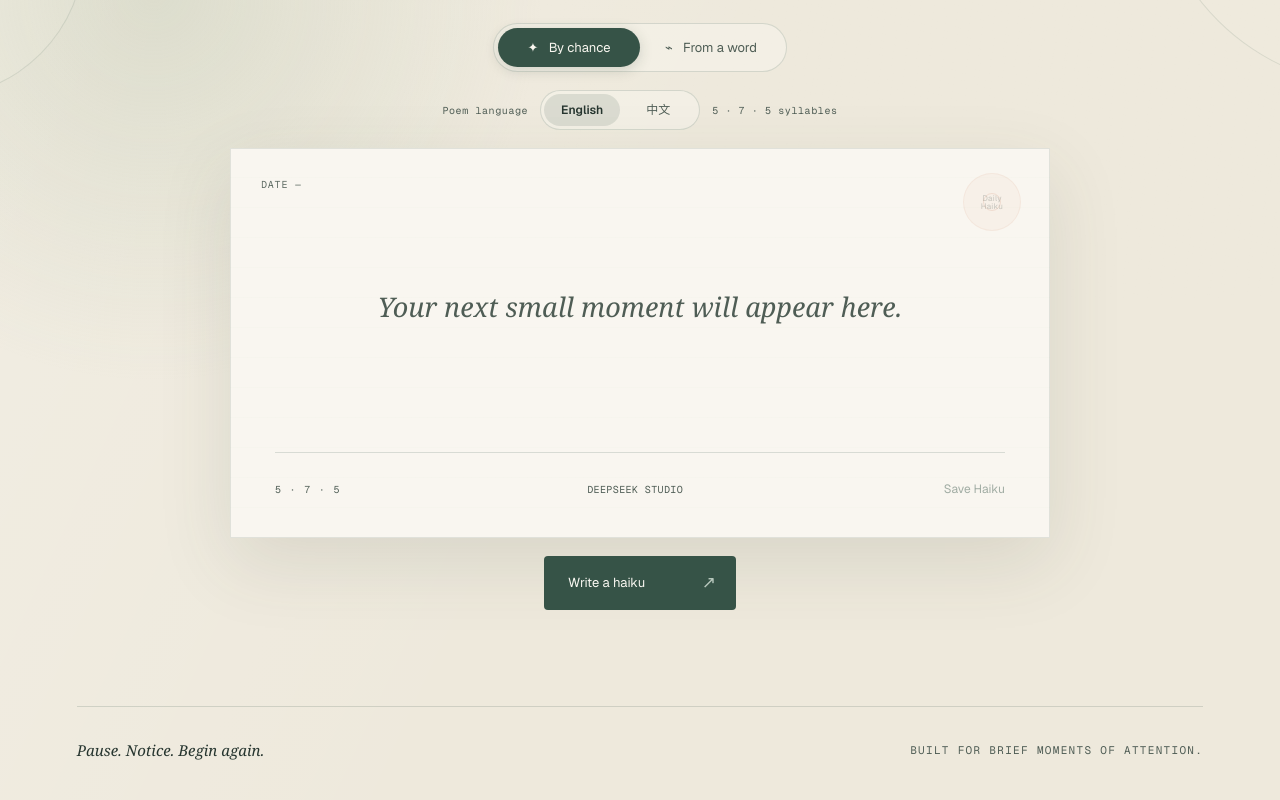
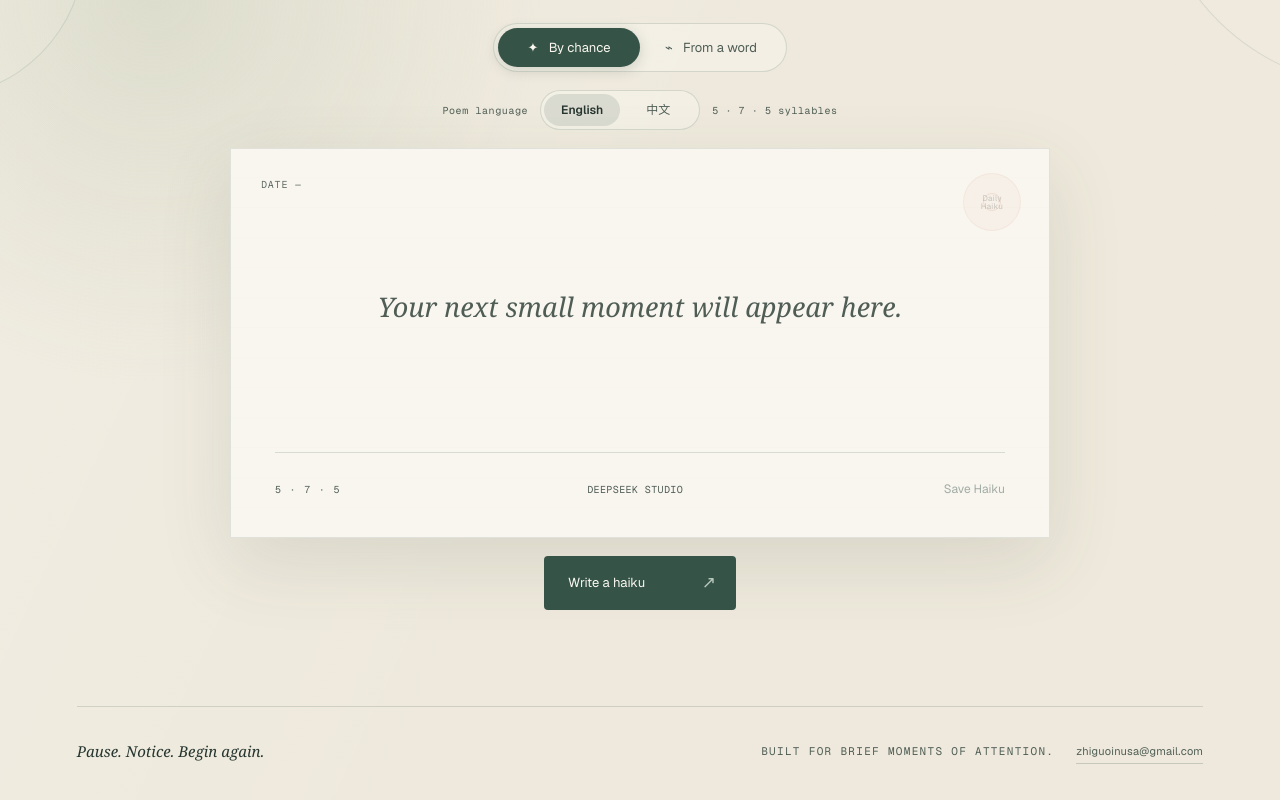
Before and after one commit to ZiggyLiu/haikuly, a Next.js app: page / in a window 1280 px wide. Shown: the part 502-1302 px from the top of the page. Built offline with nearby package versions, Linux system fonts and the light colour scheme.

Commit message:
Add public contact email

```diff
--- a/app/globals.css
+++ b/app/globals.css
@@ -527,6 +527,29 @@ footer p {
   font-style: italic;
 }
 
+.footer-meta {
+  display: flex;
+  align-items: center;
+  gap: 22px;
+}
+
+.footer-contact {
+  padding: 4px 0;
+  border-bottom: 1px solid rgba(54, 83, 71, 0.22);
+  color: var(--ink-soft);
+  font-family: var(--font-geist-sans), Arial, sans-serif;
+  font-size: 11px;
+  letter-spacing: 0.02em;
+  text-decoration: none;
+  transition: border-color 160ms ease, color 160ms ease;
+}
+
+.footer-contact:hover,
+.footer-contact:focus-visible {
+  border-color: var(--moss);
+  color: var(--moss);
+}
+
 @keyframes reveal {
   from { opacity: 0; transform: translateY(8px); }
   to { opacity: 1; transform: translateY(0); }
@@ -579,7 +602,8 @@ footer p {
   .ambient { border-color: rgba(54, 83, 71, 0.2); }
   .ambient-left { width: 210px; height: 210px; left: -118px; top: 210px; }
   .ambient-right { width: 260px; height: 260px; right: -155px; top: 520px; }
-  footer { align-items: flex-start; gap: 10px; flex-direction: column; }
+  footer { align-items: flex-start; gap: 12px; flex-direction: column; }
+  .footer-meta { align-items: flex-start; flex-direction: column; gap: 8px; }
 }
 
 @media (prefers-reduced-motion: reduce) {
--- a/app/page.tsx
+++ b/app/page.tsx
@@ -370,7 +370,16 @@ export default function Home() {
 
       <footer>
         <p>Pause. Notice. Begin again.</p>
-        <span>Built for brief moments of attention.</span>
+        <div className="footer-meta">
+          <span>Built for brief moments of attention.</span>
+          <a
+            className="footer-contact"
+            href="mailto:zhiguoinusa@gmail.com"
+            aria-label="Email Stillpoint at zhiguoinusa@gmail.com"
+          >
+            zhiguoinusa@gmail.com
+          </a>
+        </div>
       </footer>
     </main>
   );
```
Also changed, not shown: 1 other file (tests, documents, lock files or other folders).
